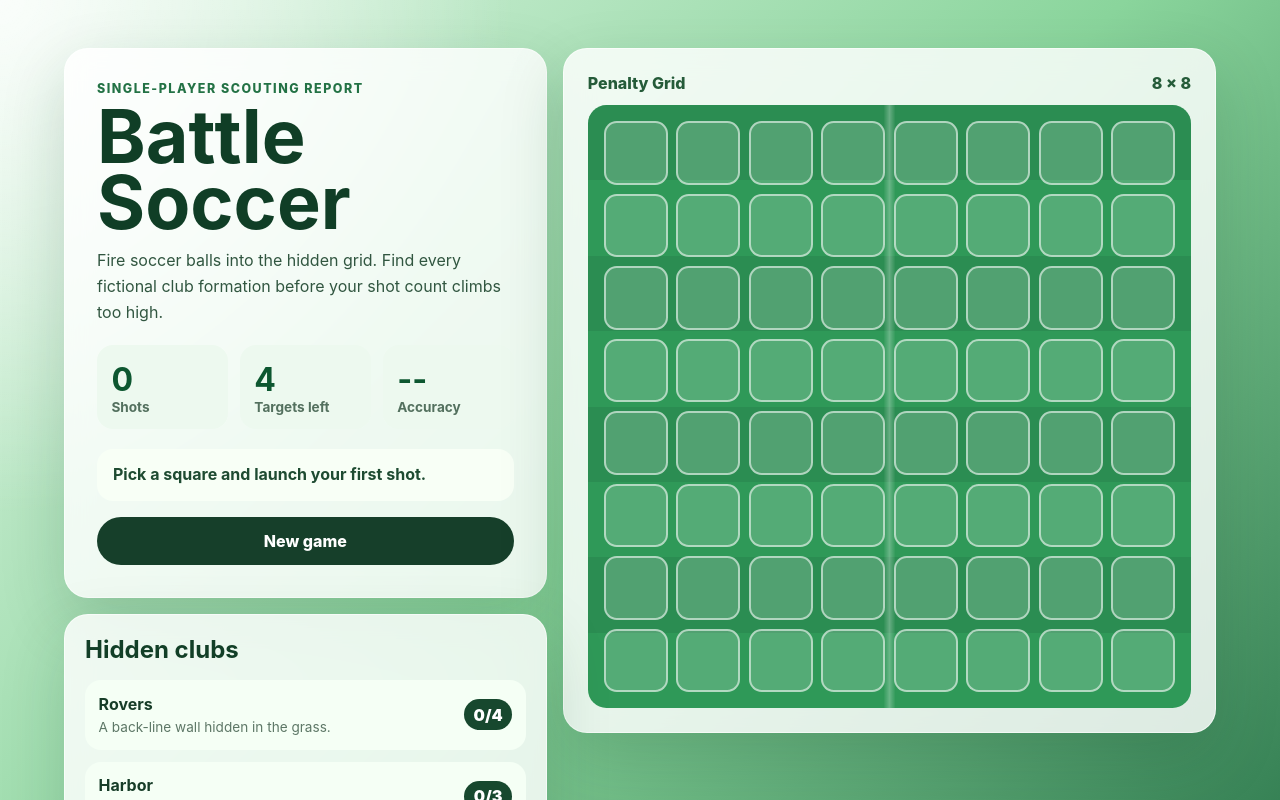
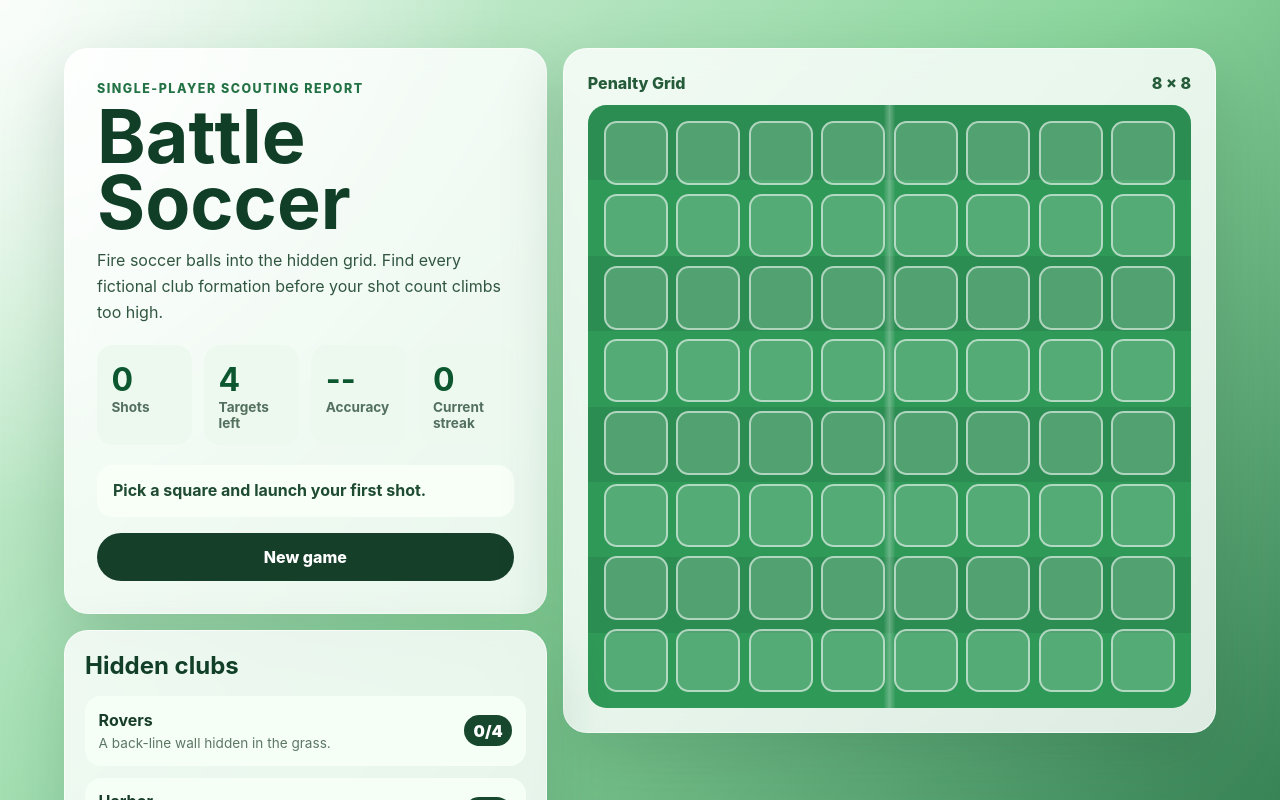
Before and after one commit to vandiverj/battle-soccer, a React (Vite) app: page / in a window 1280 px wide. Shown: the top 800 px of the page. Built offline with nearby package versions, Linux system fonts and the light colour scheme.

Commit message:
Add current shot streak feedback

```diff
--- a/src/App.css
+++ b/src/App.css
@@ -81,7 +81,7 @@ h2 {
 
 .score-strip {
   display: grid;
-  grid-template-columns: repeat(3, minmax(0, 1fr));
+  grid-template-columns: repeat(4, minmax(0, 1fr));
   gap: 0.75rem;
   margin: 1.25rem 0;
 }
--- a/src/components/StatusPanel.tsx
+++ b/src/components/StatusPanel.tsx
@@ -53,6 +53,10 @@ export function StatusPanel({ state, remainingCount, onReset }: StatusPanelProps
           <strong>{accuracy === null ? '--' : `${accuracy}%`}</strong>
           <span>Accuracy</span>
         </div>
+        <div>
+          <strong>{state.currentStreak}</strong>
+          <span>Current streak</span>
+        </div>
       </div>
 
       <p className={`result result--${state.lastResult?.outcome ?? 'ready'}`}>{formatLastResult(state)}</p>
--- a/src/game/gameState.ts
+++ b/src/game/gameState.ts
@@ -27,6 +27,7 @@ export const createGame = (gridSize = GRID_SIZE, targets = placeTargets(undefine
   targets,
   shots: {},
   shotCount: 0,
+  currentStreak: 0,
   isWon: false,
 });
 
@@ -63,11 +64,13 @@ export const shootCell = (state: GameState, coordinate: Coordinate): GameState =
     clearedTargetId,
     won,
   };
+  const currentStreak = target ? state.currentStreak + 1 : 0;
 
   return {
     ...state,
     shots: nextShots,
     shotCount: state.shotCount + 1,
+    currentStreak,
     lastResult: result,
     isWon: won,
   };
--- a/src/game/types.ts
+++ b/src/game/types.ts
@@ -34,6 +34,7 @@ export type GameState = {
   targets: PlacedTarget[];
   shots: Record<string, CellState>;
   shotCount: number;
+  currentStreak: number;
   lastResult?: ShotResult;
   isWon: boolean;
 };
```
Also changed, not shown: 1 other file (tests, documents, lock files or other folders).
